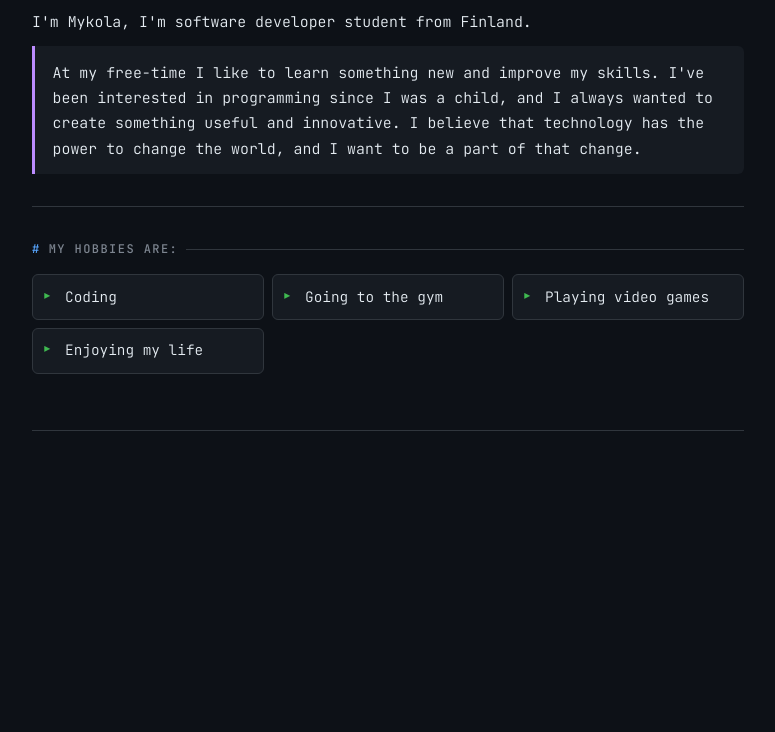
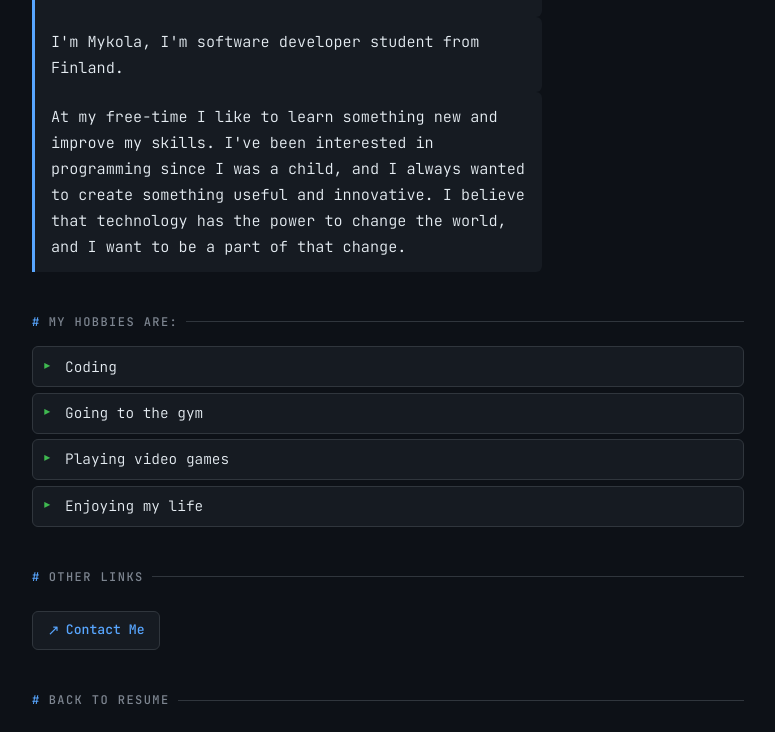
Before and after one commit to stankovvv/myresume-main, a plain HTML site: page public/about.html in a window 1280 px wide. Shown: the part 230-962 px from the top of the page, without its empty margins (252-1027 px from the left). Before the commit the page ends 800 px from the top, so only its background shows below. Drawn offline with Linux system fonts and the light colour scheme.

Commit message:
gsdfsrds

```diff
--- a/public/about.css
+++ /dev/null
@@ -1,170 +0,0 @@
-@import url('https://fonts.googleapis.com/css2?family=JetBrains+Mono:wght@300;400;500;600&display=swap');
-
-/* ── Reset & Base ─────────────────────────────────────────── */
-*, *::before, *::after {
-  box-sizing: border-box;
-  margin: 0;
-  padding: 0;
-}
-
-:root {
-  --bg:           #0d1117;
-  --bg-surface:   #161b22;
-  --bg-hover:     #21262d;
-  --border:       #30363d;
-  --text:         #e6edf3;
-  --text-muted:   #7d8590;
-  --accent:       #58a6ff;
-  --accent-green: #3fb950;
-  --accent-dim:   #1f3a5f;
-  --accent-purple:#bc8cff;
-}
-
-html { font-size: 16px; }
-
-body {
-  background-color: var(--bg);
-  color: var(--text);
-  font-family: 'JetBrains Mono', monospace;
-  font-weight: 300;
-  line-height: 1.7;
-  padding: 3rem 1.5rem 5rem;
-  max-width: 760px;
-  margin: 0 auto;
-}
-
-/* ── Top breadcrumb bar ───────────────────────────────────── */
-body::before {
-  content: '📄 mykola-stankov / resume / about.html';
-  display: block;
-  font-size: 0.78rem;
-  color: var(--text-muted);
-  background: var(--bg-surface);
-  border: 1px solid var(--border);
-  border-radius: 6px;
-  padding: 0.6rem 1rem;
-  margin-bottom: 2.5rem;
-  letter-spacing: 0.03em;
-}
-
-/* ── H1 ───────────────────────────────────────────────────── */
-h1 {
-  font-size: clamp(1.8rem, 6vw, 2.8rem);
-  font-weight: 600;
-  letter-spacing: -0.02em;
-  color: var(--text);
-  line-height: 1.1;
-  margin-bottom: 1.5rem;
-}
-
-/* ── Paragraphs ───────────────────────────────────────────── */
-p {
-  font-size: 0.93rem;
-  color: var(--text);
-  margin-bottom: 0.75rem;
-  max-width: 62ch;
-}
-
-/* First "Hi," styled like a code comment */
-p:first-of-type {
-  color: var(--text-muted);
-  font-size: 0.85rem;
-}
-p:first-of-type::before {
-  content: '// ';
-  color: var(--accent-green);
-}
-
-/* Long bio paragraph — blockquote style */
-p:last-of-type {
-  background: var(--bg-surface);
-  border-left: 3px solid var(--accent-purple);
-  border-radius: 0 6px 6px 0;
-  padding: 0.85rem 1.1rem;
-  color: var(--text);
-  max-width: 100%;
-}
-
-/* ── Divider ──────────────────────────────────────────────── */
-hr {
-  border: none;
-  border-top: 1px solid var(--border);
-  margin: 2rem 0;
-}
-
-/* ── Section Headings ─────────────────────────────────────── */
-h2 {
-  font-size: 0.75rem;
-  font-weight: 500;
-  letter-spacing: 0.12em;
-  text-transform: uppercase;
-  color: var(--text-muted);
-  margin-top: 0;
-  margin-bottom: 0.9rem;
-  display: flex;
-  align-items: center;
-  gap: 0.5rem;
-}
-
-h2::before {
-  content: '#';
-  color: var(--accent);
-  font-weight: 600;
-}
-
-h2::after {
-  content: '';
-  flex: 1;
-  height: 1px;
-  background: var(--border);
-}
-
-/* ── Hobbies List ─────────────────────────────────────────── */
-ul {
-  list-style: none;
-  padding: 0;
-  display: grid;
-  grid-template-columns: repeat(auto-fill, minmax(200px, 1fr));
-  gap: 0.5rem;
-}
-
-ul li {
-  font-size: 0.9rem;
-  padding: 0.6rem 0.9rem 0.6rem 2rem;
-  background: var(--bg-surface);
-  border: 1px solid var(--border);
-  border-radius: 6px;
-  color: var(--text);
-  position: relative;
-  transition: background 0.15s, border-color 0.15s;
-  cursor: default;
-}
-
-ul li:hover {
-  background: var(--bg-hover);
-  border-color: var(--accent);
-}
-
-ul li::before {
-  content: '▸';
-  position: absolute;
-  left: 0.7rem;
-  color: var(--accent-green);
-  font-size: 0.75rem;
-}
-
-/* ── Footer line ──────────────────────────────────────────── */
-body::after {
-  content: '';
-  display: block;
-  width: 100%;
-  height: 1px;
-  background: var(--border);
-  margin-top: 3.5rem;
-}
-
-/* ── Print ────────────────────────────────────────────────── */
-@media print {
-  body { background: white; color: black; }
-  body::before, body::after { display: none; }
-}
--- a/public/about.html
+++ b/public/about.html
@@ -4,7 +4,7 @@
     <meta charset="UTF-8">
     <meta name="viewport" content="width=device-width, initial-scale=1.0">
     <title>About Me</title>
-    <link rel="stylesheet" href="about.css">
+    <link rel="stylesheet" href="/myresume-main/resume.css">
 </head>
 <body>
     <h1>About Me</h1>
@@ -22,6 +22,11 @@
     <li>Playing video games</li>
     <li>Enjoying my life</li>
 </ul>
+<hr>
+<h2>Other links</h2>
+  <a href="/myresume-main/contact.html">Contact Me</a>
+   <h2>Back to resume</h2>
 
+  <a href="/myresume-main/index.html">Back to resume</a>
 </body>
 </html>
--- a/public/contact.css
+++ /dev/null
@@ -1,196 +0,0 @@
-@import url('https://fonts.googleapis.com/css2?family=JetBrains+Mono:wght@300;400;500;600&display=swap');
-
-/* ── Reset & Base ─────────────────────────────────────────── */
-*, *::before, *::after {
-  box-sizing: border-box;
-  margin: 0;
-  padding: 0;
-}
-
-:root {
-  --bg:           #0d1117;
-  --bg-surface:   #161b22;
-  --bg-hover:     #21262d;
-  --border:       #30363d;
-  --text:         #e6edf3;
-  --text-muted:   #7d8590;
-  --accent:       #58a6ff;
-  --accent-green: #3fb950;
-  --accent-dim:   #1f3a5f;
-}
-
-html { font-size: 16px; }
-
-body {
-  background-color: var(--bg);
-  color: var(--text);
-  font-family: 'JetBrains Mono', monospace;
-  font-weight: 300;
-  line-height: 1.7;
-  padding: 3rem 1.5rem 5rem;
-  max-width: 760px;
-  margin: 0 auto;
-}
-
-/* ── Top bar (like a GitHub repo header) ──────────────────── */
-body::before {
-  content: '📄 mykola-stankov / resume';
-  display: block;
-  font-size: 0.78rem;
-  color: var(--text-muted);
-  background: var(--bg-surface);
-  border: 1px solid var(--border);
-  border-radius: 6px;
-  padding: 0.6rem 1rem;
-  margin-bottom: 2.5rem;
-  letter-spacing: 0.03em;
-}
-
-/* ── Name ─────────────────────────────────────────────────── */
-h1 {
-  font-size: clamp(2rem, 7vw, 3.2rem);
-  font-weight: 600;
-  letter-spacing: -0.02em;
-  color: var(--text);
-  line-height: 1.1;
-  margin-bottom: 0.2em;
-}
-
-/* ── Photo ────────────────────────────────────────────────── */
-img {
-  display: block;
-  width: 110px;
-  height: 110px;
-  object-fit: cover;
-  border-radius: 50%;
-  border: 2px solid var(--border);
-  margin: 1.2rem 0 2rem;
-  outline: 3px solid var(--accent-dim);
-}
-
-/* ── Section Headings ─────────────────────────────────────── */
-h2 {
-  font-size: 0.75rem;
-  font-weight: 500;
-  letter-spacing: 0.12em;
-  text-transform: uppercase;
-  color: var(--text-muted);
-  margin-top: 2.5rem;
-  margin-bottom: 0.9rem;
-  display: flex;
-  align-items: center;
-  gap: 0.5rem;
-}
-
-h2::before {
-  content: '#';
-  color: var(--accent);
-  font-weight: 600;
-}
-
-h2::after {
-  content: '';
-  flex: 1;
-  height: 1px;
-  background: var(--border);
-}
-
-/* ── Dividers ─────────────────────────────────────────────── */
-hr {
-  display: none;
-}
-
-/* ── Summary ──────────────────────────────────────────────── */
-p {
-  font-size: 0.95rem;
-  color: var(--text);
-  background: var(--bg-surface);
-  border-left: 3px solid var(--accent);
-  border-radius: 0 6px 6px 0;
-  padding: 0.75rem 1rem;
-  max-width: 56ch;
-}
-
-/* ── Lists ────────────────────────────────────────────────── */
-ul {
-  list-style: none;
-  padding: 0;
-  display: flex;
-  flex-direction: column;
-  gap: 0.35rem;
-}
-
-ul li {
-  font-size: 0.9rem;
-  padding: 0.45rem 0.9rem 0.45rem 2rem;
-  background: var(--bg-surface);
-  border: 1px solid var(--border);
-  border-radius: 6px;
-  color: var(--text);
-  position: relative;
-  transition: background 0.15s, border-color 0.15s;
-}
-
-ul li:hover {
-  background: var(--bg-hover);
-  border-color: var(--accent);
-}
-
-ul li::before {
-  content: '▸';
-  position: absolute;
-  left: 0.7rem;
-  color: var(--accent-green);
-  font-size: 0.75rem;
-}
-
-/* ── Languages grid ───────────────────────────────────────── */
-ul:nth-of-type(3) {
-  display: grid;
-  grid-template-columns: repeat(auto-fill, minmax(200px, 1fr));
-  gap: 0.35rem;
-}
-
-/* ── Links ────────────────────────────────────────────────── */
-a {
-  display: inline-flex;
-  align-items: center;
-  gap: 0.4rem;
-  font-size: 0.82rem;
-  font-weight: 500;
-  color: var(--accent);
-  text-decoration: none;
-  background: var(--bg-surface);
-  border: 1px solid var(--border);
-  border-radius: 6px;
-  padding: 0.4rem 0.9rem;
-  margin-top: 0.6rem;
-  margin-right: 0.6rem;
-  transition: background 0.15s, border-color 0.15s;
-}
-
-a::before {
-  content: '↗';
-  font-size: 0.9rem;
-}
-
-a:hover {
-  background: var(--bg-hover);
-  border-color: var(--accent);
-}
-
-/* ── Footer ───────────────────────────────────────────────── */
-body::after {
-  content: '';
-  display: block;
-  width: 100%;
-  height: 1px;
-  background: var(--border);
-  margin-top: 3.5rem;
-}
-
-/* ── Print ────────────────────────────────────────────────── */
-@media print {
-  body { background: white; color: black; }
-  body::before, body::after { display: none; }
-}
```
Also changed, not shown: public/contact.html (+5 -5 lines).
